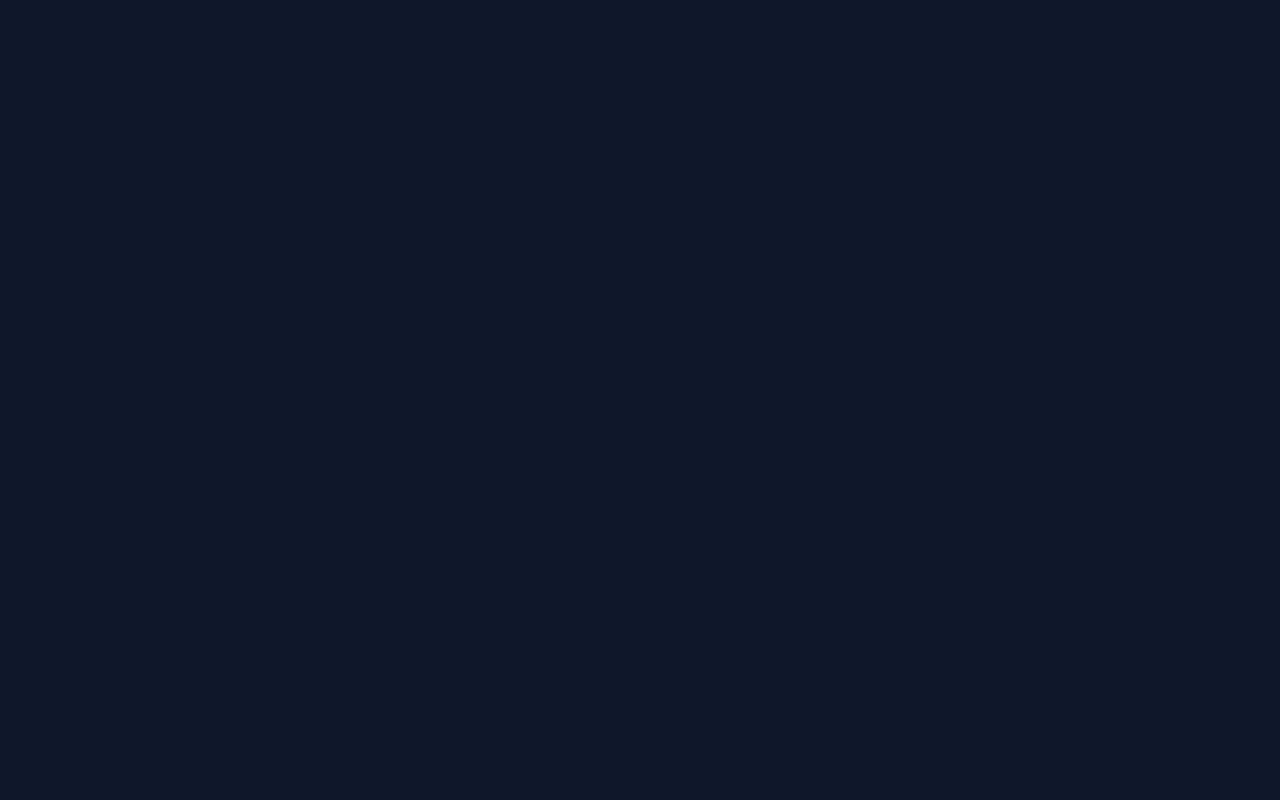
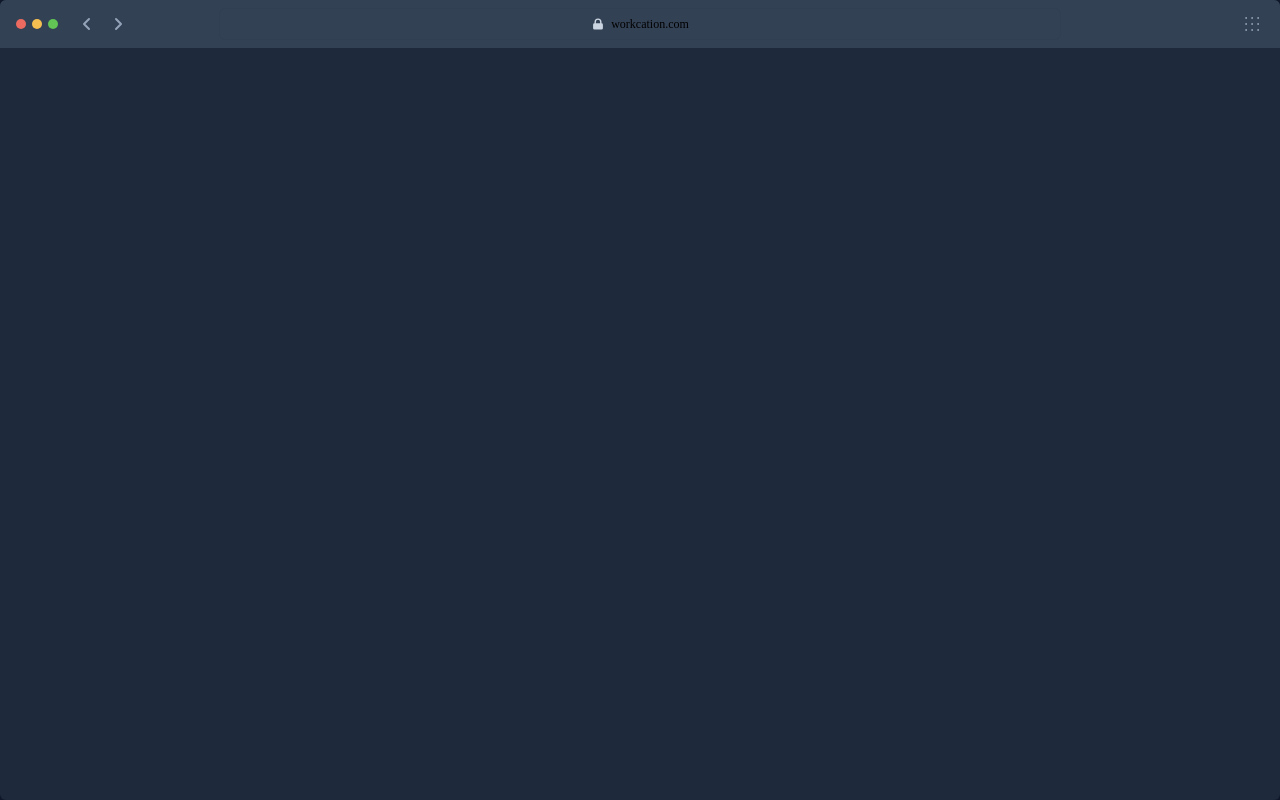
Before and after one commit to C-NikhilKarthik/CS-301-Project, a React (Create React App) app: page /demo in a window 1280 px wide. Before the commit this address had no page. Built offline with nearby package versions, Linux system fonts and the light colour scheme; the HTML template or start-up script is replaced by a standard one.

Commit message:
Add Blog Page started

```diff
--- a/package.json
+++ b/package.json
@@ -18,6 +18,7 @@
     "react-animation-on-scroll": "^5.1.0",
     "react-dom": "^18.2.0",
     "react-intersection-observer": "^9.4.2",
+    "react-resizable": "^3.0.4",
     "react-router-dom": "^6.8.0",
     "react-scripts": "5.0.1",
     "web-vitals": "^2.1.4"
--- a/src/App.js
+++ b/src/App.js
@@ -3,6 +3,8 @@ import { BrowserRouter as Router, Route, Routes } from "react-router-dom";
 import Home from "./pages/Home";
 import Signup from "./pages/Signup";
 import Login from "./pages/Login";
+import CreateBlog from "./pages/CreateBlog";
+import Demo from "./pages/Demo";
 function App() {
   return (
     <Router>
@@ -24,6 +26,22 @@ function App() {
             </>
           }
         ></Route>
+        <Route
+          path="/createblog"
+          element={
+            <>
+              <CreateBlog />
+            </>
+          }
+        ></Route>
+                <Route
+          path="/demo"
+          element={
+            <>
+              <Demo />
+            </>
+          }
+        ></Route>
       </Routes>
     </Router>
   );
--- /dev/null
+++ b/src/Components/BlogPage/DemoWidthComp.jsx
@@ -0,0 +1,29 @@
+import React from 'react'
+
+function DemoWidthComp() {
+  return (
+    <div className="relative w-full h-full px-20 text-slate-300 text-[10px]">
+    <div className="absolute h-full w-[1px] bg-slate-600 left-[640px]">
+      <div className=" pointer-events-none relative p-1 w-fit bg-slate-700 ml-2 rounded">
+        sm
+      </div>
+    </div>
+    <div className="absolute h-full w-[1px] bg-slate-600 left-[768px]">
+      <div className="pointer-events-none relative p-1 w-fit bg-slate-700 ml-2 rounded">
+        md
+      </div>
+    </div>
+    <div className="absolute h-full w-[1px] bg-slate-600 left-[1024px]">
+      <div className="pointer-events-none relative p-1 w-fit bg-slate-700 ml-2 rounded">
+        lg
+      </div>
+    </div>
+    <div className="absolute h-full w-[1px] bg-slate-600 left-[1280px]">
+      <div className="pointer-events-none relative p-1 w-fit bg-slate-700 ml-2 rounded">
+        xl
+      </div>
+    </div>
+  </div>  )
+}
+
+export default DemoWidthComp
--- a/src/Components/Home/Notifications.jsx
+++ b/src/Components/Home/Notifications.jsx
@@ -2,7 +2,7 @@ import React from "react";
 
 function Notifications() {
   return (
-    <div className="w-full py-4 border-l-[1px] flex flex-col px-3 border-slate-600 h-full bg-slate-800/50">
+    <div className="w-full py-4 border-l-[1px] hidden sm:flex sm:flex-col px-3 border-slate-600 h-full bg-slate-800/50">
 
     </div>
   );
--- /dev/null
+++ b/src/pages/CreateBlog.jsx
@@ -0,0 +1,95 @@
+import React from "react";
+import Footer from "../Components/Signup/Footer";
+import DemoWidthComp from "../Components/BlogPage/DemoWidthComp";
+
+// function makeResizableDiv() {
+//   const element = document.getElementById("main");
+//   const currentResizer = document.getElementById("hold");
+
+//   currentResizer.addEventListener("mousedown", function (e) {
+//     e.preventDefault();
+//     window.addEventListener("mousemove", resize);
+//     window.addEventListener("mouseup", stopResize);
+//   });
+
+//   function resize(e) {
+//     element.style.width = e.pageX - element.getBoundingClientRect().left + "px";
+//   }
+
+//   function stopResize() {
+//     window.removeEventListener("mousemove", resize);
+//   }
+// }
+
+function CreateBlog() {
+  const [initialPos, setInitialPos] = React.useState(null);
+  const [initialSize, setInitialSize] = React.useState(null);
+
+  const initial = (e) => {
+    let resizable = document.getElementById("main");
+
+    setInitialPos(e.clientX);
+    setInitialSize(resizable.offsetWidth);
+  };
+
+  const resize = (e) => {
+    let resizable = document.getElementById("main");
+
+    resizable.style.width = `${
+      parseInt(initialSize) + parseInt(e.clientX - initialPos)
+    }px`;
+  };
+
+  return (
+    <div className="p-3 w-full">
+      <nav className="w-full backdrop-filter backdrop-blur-md flex py-4 px-6 items-center justify-between bg-slate-700 rounded">
+        <div className="text-lg font-semibold text-slate-200">The BlogPenn</div>
+        <div className="sm:flex hidden">
+          <ul className="flex justify-between text-sm items-center gap-6 px-4">
+            <li className="text-gray-300 hover:text-white after:transition-[width] cursor-pointer after:rounded after:mt-1 after:block after:w-0 after:h-1 after:bg-blue-500 hover:after:w-full">
+              Home
+            </li>
+            <li className="text-gray-300 hover:text-white after:transition-[width] cursor-pointer after:rounded after:mt-1 after:block after:w-0 after:h-1 after:bg-blue-500 hover:after:w-full">
+              Friends
+            </li>
+            <li className="text-gray-300 hover:text-white after:transition-[width] cursor-pointer after:rounded after:mt-1 after:block after:w-0 after:h-1 after:bg-blue-500 hover:after:w-full">
+              Explore
+            </li>
+          </ul>
+          <div className="flex border-l-[1px] border-slate-200 px-2">
+            <i className="fa text-blue-500 cursor-pointer fa-moon-o text-2xl px-2"></i>
+            <i className="fa fa-github text-2xl hover:text-white cursor-pointer text-slate-200 px-2"></i>
+          </div>
+        </div>
+      </nav>
+      {/* Demo of the blog  */}
+      <div className="w-full py-10 flex flex-col">
+        <div className="w-full flex gap-10 flex-col overflow-hidden">
+          <div className="relative h-8 w-full my-5 border-b-[1px] border-slate-600">
+            <DemoWidthComp />
+          </div>
+          <div className="px-20 w-full h-[70vh] relative bg-[url('https://tailwindcss.com/_next/static/media/0-dark@tinypng.74768a0b.png')] bg-cover bg-center">
+            <div className="absolute inset-0 h-full w-full gridblock inv"></div>
+            <div
+              id="main"
+              className="relative  min-w-[400px] w-[400px] max-w-full h-full -top-6 flex justify-center items-center flex-col"
+            >
+              <div
+                id="hold"
+                draggable="true"
+                onDragStart={initial}
+                onDrag={resize}
+                className="resizer absolute w-1.5 h-8 bg-slate-500/60 rounded-full mr-2 -right-5 cursor-col-resize"
+              ></div>
+              <iframe className="w-full h-full " src="/demo">
+              </iframe>
+            </div>
+          </div>
+        </div>
+      </div>
+      <Footer />
+    </div>
+  );
+}
+
+export default CreateBlog;
--- /dev/null
+++ b/src/pages/Demo.jsx
@@ -0,0 +1,76 @@
+import React from "react";
+
+function Demo() {
+  return (
+    <div className="w-screen h-screen bg-slate-800 flex flex-col rounded-md overflow-hidden">
+      <div className="w-full flex-col flex bg-slate-700">
+        <div className="p-2 flex items-start relative justify-center">
+          <div class="flex h-full items-center absolute left-4 top-0">
+            <div class="w-2.5 h-2.5 rounded-full bg-[#EC6A5F]"></div>
+            <div class="ml-1.5 w-2.5 h-2.5 rounded-full bg-[#F4BF50]"></div>
+            <div class="ml-1.5 w-2.5 h-2.5 rounded-full bg-[#61C454]"></div>
+            <svg
+              width="24"
+              height="24"
+              fill="none"
+              class="ml-4 sm:flex hidden flex-none text-slate-400 dark:text-slate-500"
+            >
+              <path
+                d="m15 7-5 5 5 5"
+                stroke="currentColor"
+                stroke-width="2"
+                stroke-linecap="round"
+                stroke-linejoin="round"
+              ></path>
+            </svg>
+            <svg
+              width="24"
+              height="24"
+              fill="none"
+              class="ml-2 sm:flex hidden flex-none text-slate-400 dark:text-slate-500"
+            >
+              <path
+                d="m10 7 5 5-5 5"
+                stroke="currentColor"
+                stroke-width="2"
+                stroke-linecap="round"
+                stroke-linejoin="round"
+              ></path>
+            </svg>
+          </div>
+          <div class="rounded-md transition-[width] duration-700 font-medium text-xs leading-6 py-1 flex items-center justify-center ring-1 ring-inset ring-slate-900/5 px-14 md:px-24 lg:w-2/3 dark:bg-slate-800 dark:text-slate-500">
+            <svg
+              viewBox="0 0 20 20"
+              fill="currentColor"
+              class="text-slate-300 w-3.5 h-3.5 mr-1.5 dark:text-slate-500"
+            >
+              <path
+                fill-rule="evenodd"
+                d="M5 9V7a5 5 0 0110 0v2a2 2 0 012 2v5a2 2 0 01-2 2H5a2 2 0 01-2-2v-5a2 2 0 012-2zm8-2v2H7V7a3 3 0 016 0z"
+                clip-rule="evenodd"
+              ></path>
+            </svg>
+            workcation.com
+          </div>
+          <div class="flex justify-end absolute right-4 h-full top-0 items-center">
+            <svg
+              width="24"
+              height="24"
+              fill="none"
+              class="text-slate-400 dark:text-slate-500"
+            >
+              <path
+                d="M12.5 6a.5.5 0 1 1-1 0 .5.5 0 0 1 1 0ZM12.5 12a.5.5 0 1 1-1 0 .5.5 0 0 1 1 0ZM18.5 6a.5.5 0 1 1-1 0 .5.5 0 0 1 1 0ZM18.5 12a.5.5 0 1 1-1 0 .5.5 0 0 1 1 0ZM6.5 6a.5.5 0 1 1-1 0 .5.5 0 0 1 1 0ZM6.5 12a.5.5 0 1 1-1 0 .5.5 0 0 1 1 0ZM12.5 18a.5.5 0 1 1-1 0 .5.5 0 0 1 1 0ZM18.5 18a.5.5 0 1 1-1 0 .5.5 0 0 1 1 0ZM6.5 18a.5.5 0 1 1-1 0 .5.5 0 0 1 1 0Z"
+                stroke="currentColor"
+                stroke-linecap="round"
+                stroke-linejoin="round"
+              ></path>
+            </svg>
+          </div>
+        </div>
+      </div>
+    </div>
+  );
+}
+
+export default Demo;
--- a/src/pages/Home.jsx
+++ b/src/pages/Home.jsx
@@ -5,6 +5,7 @@ import Card from "../Components/Home/Card";
 import Notifications from "../Components/Home/Notifications";
 import SidebarComponent from "../Components/Home/SidebarComponent";
 import Bottombar from "../Components/Home/Bottombar";
+import { Link } from "react-router-dom";
 function Home() {
   const [op, Setop] = useState(true);
   function open() {
@@ -88,6 +89,7 @@ function Home() {
             <SidebarComponent op={op} image={"Bookmarks"} text={"Bookmarks"} />
             <SidebarComponent op={op} image={"Settings"} text={"Settings"} />
             <div className="flex px-1 w-full">
+              <Link to="/createblog" className="w-full">
               <motion.button className="bg-blue-600 gap-2 w-full flex items-center hover:bg-blue-500 text-slate-200 rounded-full border-none focus:outline-none">
                 <span className="cursor-pointer p-1 peer-focus:text-white text-gray-400 material-symbols-outlined">
                   Add
@@ -105,11 +107,12 @@ function Home() {
                   )}
                 </AnimatePresence>
               </motion.button>
+              </Link>
             </div>
           </div>
           <div className="relative z-[6] text-slate-200 w-full ">
             <Topbar />
-            <div className="relative sm:px-0 px-2 w-full h-full overflow-y-auto flex flex-col gap-8 items-center py-16">
+            <div className="relative sm:px-0 px-2 w-full h-full overflow-y-auto flex flex-col gap-8 items-center pt-28 pb-12">
               <Card
                 image={"images/bg.jpg"}
                 text={
```
Also changed, not shown: src/Components/Home/Card.jsx (+6 -6 lines), src/Components/Home/Main.jsx (+4 -4 lines), src/Components/Home/Topbar.jsx (+8 -6 lines), src/index.css (+5 -1 lines), src/pages/Login.jsx (+11 -9 lines), 1 other file (tests, documents, lock files or other folders).
